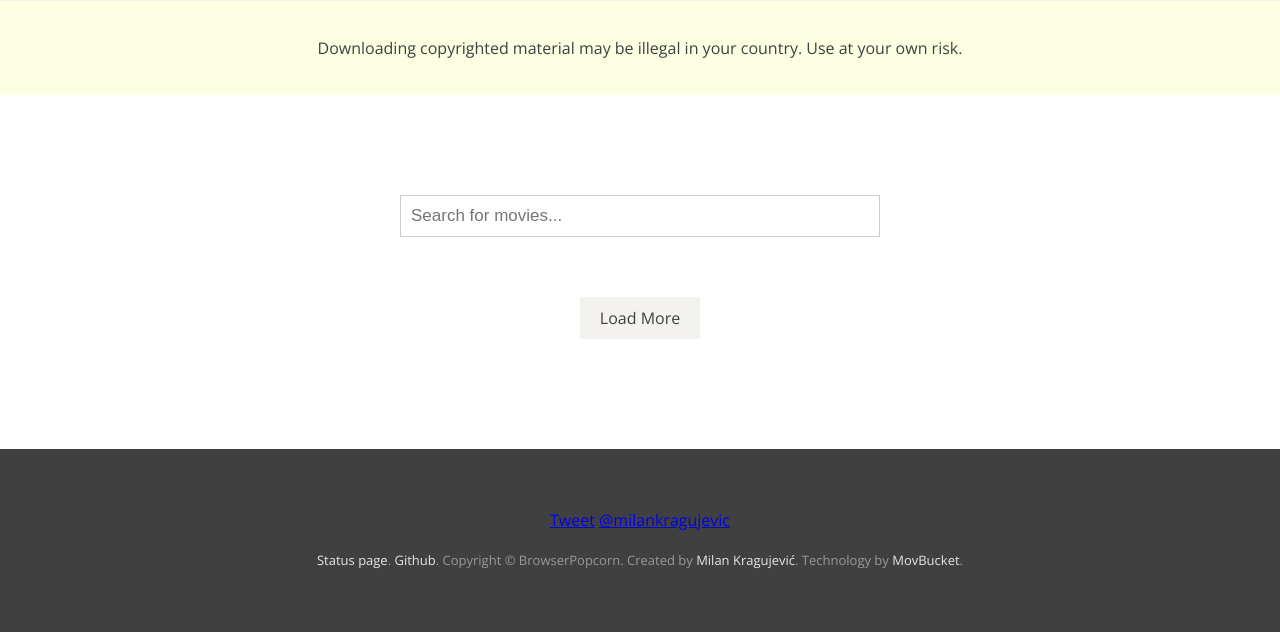
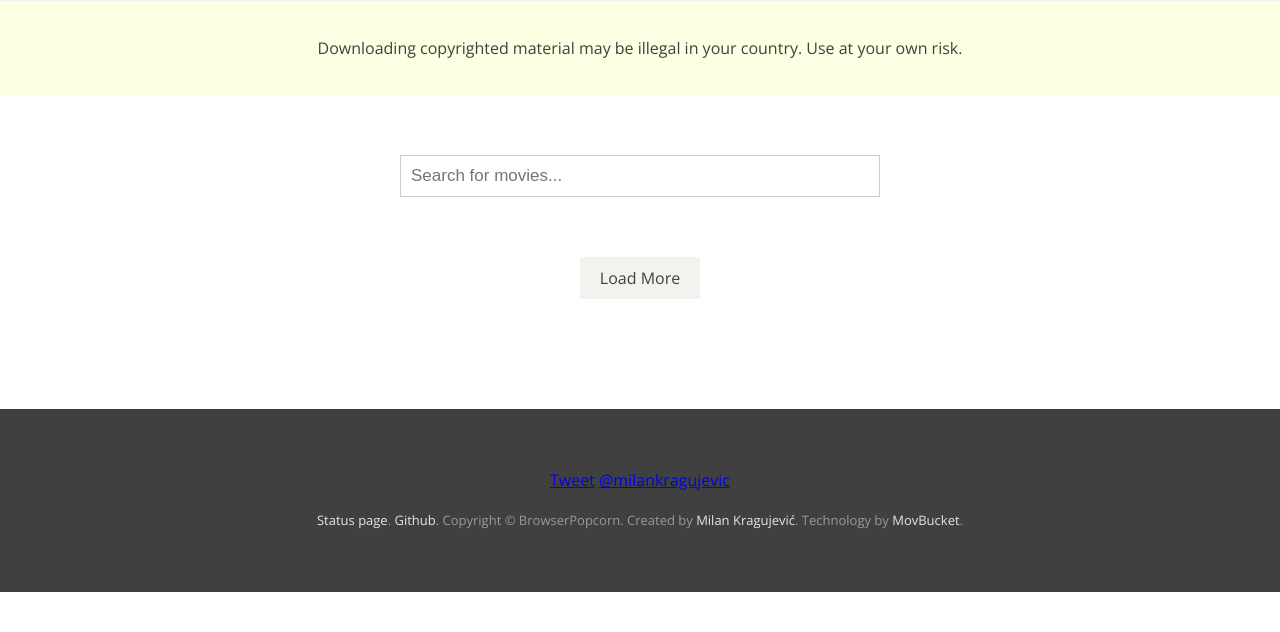
Before and after one commit to milankragujevic/BrowserPopcorn, a PHP site: page / in a window 1280 px wide. Shown: the part 208-840 px from the top of the page. After the commit the page ends 800 px from the top, so only its background shows below. Run offline with PHP 8.4, Linux system fonts and the light colour scheme; some libraries are stand-ins or nearby versions.

Commit message:
fixed layout bug

```diff
--- a/assets/style.css
+++ b/assets/style.css
@@ -57,6 +57,11 @@ html, body {
 	font-weight: 600;
 	font-size: 17px;
 	text-align: center;
+}
+
+.home.section {
+	padding-top: 0px;
+	padding-bottom: 0px;
 }
 
 .search {
--- a/index.html
+++ b/index.html
@@ -110,7 +110,6 @@
 				</div>
 			</div>
 		</div>
-	</div>
 		<div class="advertisement section">
 			<div class="container">
 				<script async src="//pagead2.googlesyndication.com/pagead/js/adsbygoogle.js"></script>
@@ -125,6 +124,7 @@
 				</script>
 			</div>
 		</div>
+	</div>
 	<div class="footer section">
 		<div class="container">
 			<div class="twitter-buttons">
```
